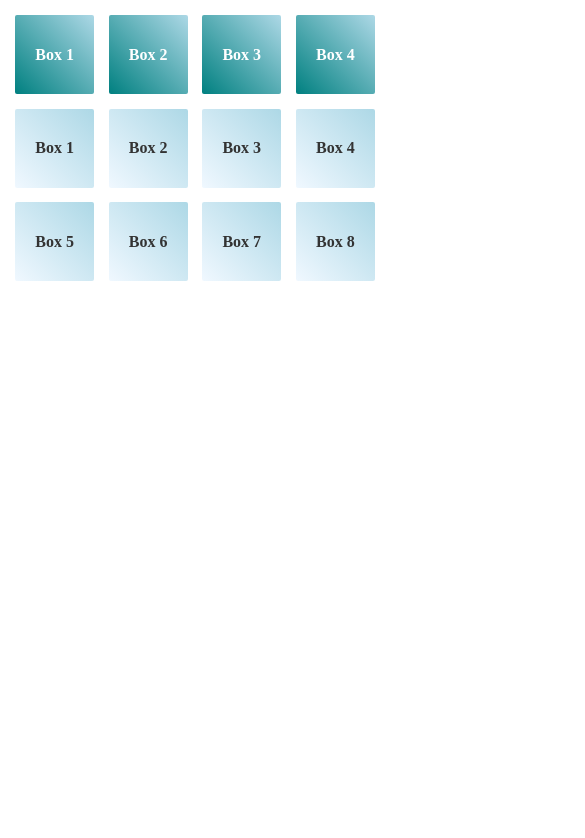
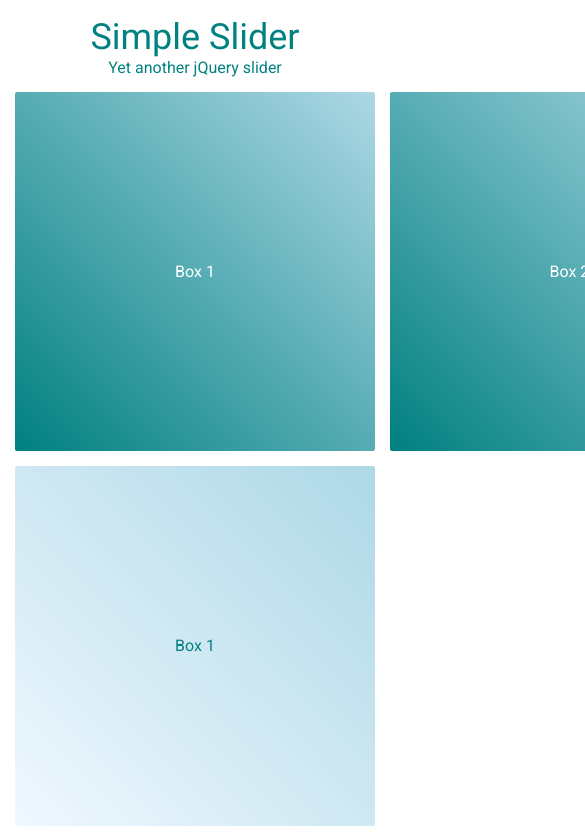
Before and after one commit to kyleconkright/info-slide, a website: page index.html in a window 390 px wide. Shown: the top 838 px of the page, 585 px wide, since content can reach past the window. Drawn offline with nearby package versions, Linux system fonts and the light colour scheme.

Commit message:
styled with sass mixins for mobile support

```diff
--- /dev/null
+++ b/css/_mixins.scss
@@ -0,0 +1,11 @@
+@mixin tablet {
+  	@media (max-width: 769px) {
+		@content;
+	}
+}
+
+@mixin mobile {
+  	@media (max-width: 414px) {
+		@content;
+	}
+}
--- a/style.scss
+++ b/css/style.scss
@@ -1,3 +1,5 @@
+@import "mixins";
+
 * {
 	padding: 0;
 	margin: 0;
@@ -6,10 +8,22 @@
 }
 
 body {
-	margin: 2%;
-	font-family: gotham;
-	font-weight: 700;
-	color: #333;
+	font-family: Roboto;
+	font-weight: 400;
+	color: #028181;
+}
+
+header {
+	padding: 4% 4% 2%;
+	text-align: center;
+	h1 {
+		font-weight: 100;
+		font-size: 2.25em;
+	}
+}
+
+#container {
+	margin: 0 2% 2%;
 }
 
 #content {
@@ -20,7 +34,6 @@ body {
 #target {
 	display: flex;
 	position: relative;
-
 }
 
 #content li, #target li {
@@ -38,6 +51,14 @@ body {
 	    display: block;
 	    padding-top: 100%;
 	}
+	@include tablet {
+		max-width: 46%;
+		min-width: 46%;
+	}
+	@include mobile {
+		max-width: 96%;
+		min-width: 96%;
+	}
 }
 
 #target li {
--- a/gulpfile.js
+++ b/gulpfile.js
@@ -4,10 +4,10 @@ var gulp = require('gulp'),
 gulp.task('default', ['watch']);
 
 gulp.task('watch', function(){
-	gulp.watch('*.scss',['style']);
+	gulp.watch('css/style.scss',['style']);
 });
 
 gulp.task('style', function() {
-	return sass('*.scss')
-		.pipe(gulp.dest('.'));
+	return sass('css/style.scss')
+		.pipe(gulp.dest('css'));
 });
--- a/index.html
+++ b/index.html
@@ -2,13 +2,20 @@
 <html>
 <head>
 	<title></title>
-	<link rel="stylesheet" type="text/css" href="style.css">
+	<link rel="stylesheet" type="text/css" href="css/style.css">
 	<script src="https://ajax.googleapis.com/ajax/libs/jquery/2.2.2/jquery.min.js"></script>
-	<script type="text/javascript" src="simple-slide.js"></script>
-	<script type="text/javascript" src="script.js"></script>
+	<script type="text/javascript" src="js/simple-slide.js"></script>
+	<script type="text/javascript" src="js/script.js"></script>
+	<link href='https://fonts.googleapis.com/css?family=Roboto:400,700' rel='stylesheet' type='text/css'>
 </head>
 <body>
 
+<header>
+	<h1>Simple Slider</h1>
+	<p>Yet another jQuery slider</p>
+</header>
+
+<div id="container">
 	<ul id="target">
 		<li>Box 1</li>
 		<li>Box 2</li>
@@ -26,6 +33,8 @@
 		<li>Box 7</li>
 		<li>Box 8</li>
 	</ul>
+</div>
+
 
 </body>
 </html>
--- /dev/null
+++ b/js/script.js
@@ -0,0 +1,5 @@
+$('document').ready(() => {
+
+	simpleSlide('#content li', '#target');
+
+});
--- a/simple-slide.js
+++ b/js/simple-slide.js
@@ -11,6 +11,8 @@ let simpleSlide = function(thumb, target, options = {}) {
 	let marginPx = $('#content li').css('margin').split('px');
 	let boxMargin = parseInt(100 * marginPx[0]) / targetWidth * 2;
 	let boxWidth = parseInt(100 * (boxWidthPx / targetWidth) + boxMargin ) + '%';
+
+	const SPEED = 300;
 
 
 	$(thumb).on('click', (e) => {
@@ -29,7 +31,6 @@ let simpleSlide = function(thumb, target, options = {}) {
 			});
 		}
 
-
 	});
 
 }
--- a/script.js
+++ /dev/null
@@ -1,5 +0,0 @@
-$('document').ready(() => {
-
-	simpleSlide('#content li', '#target', {direction: 'rtl'});
-
-});
```
Also changed, not shown: css/style.css, 1 other file. Lines whose indentation alone changed are shown as unchanged.
